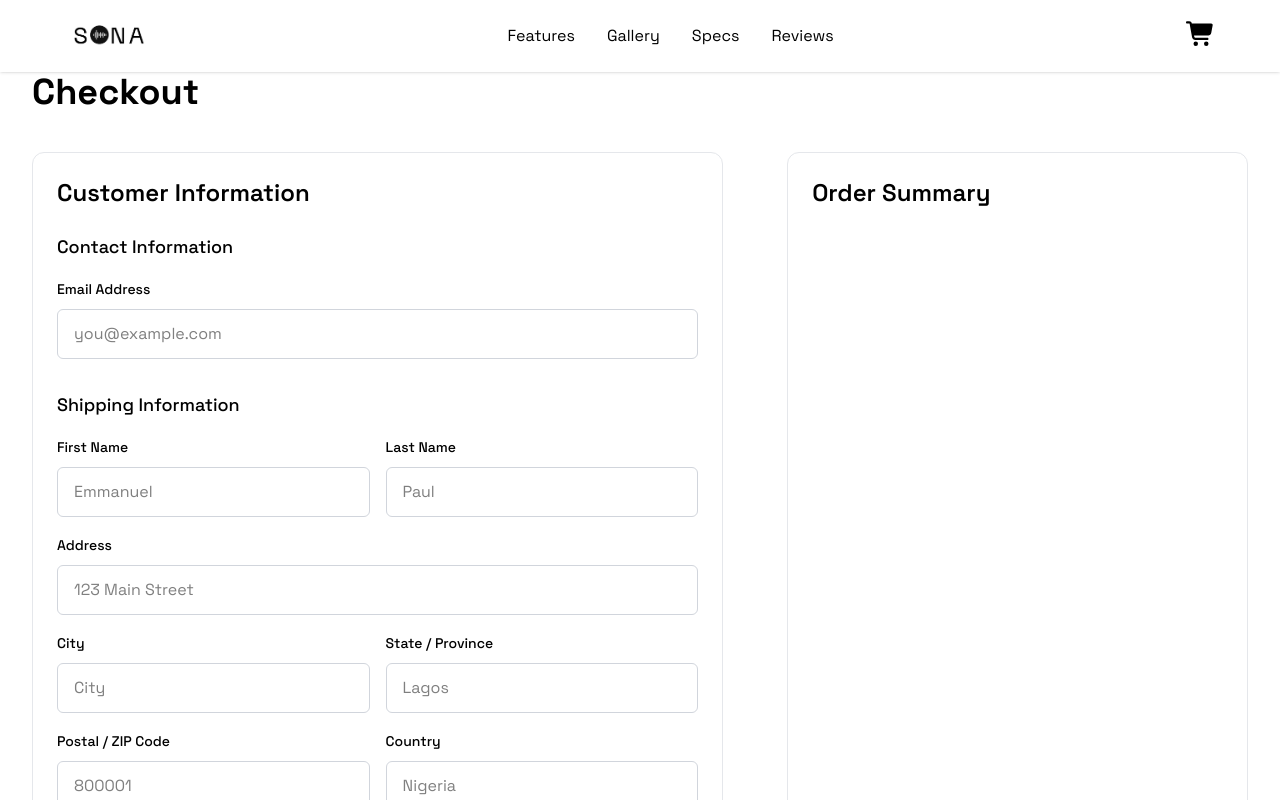
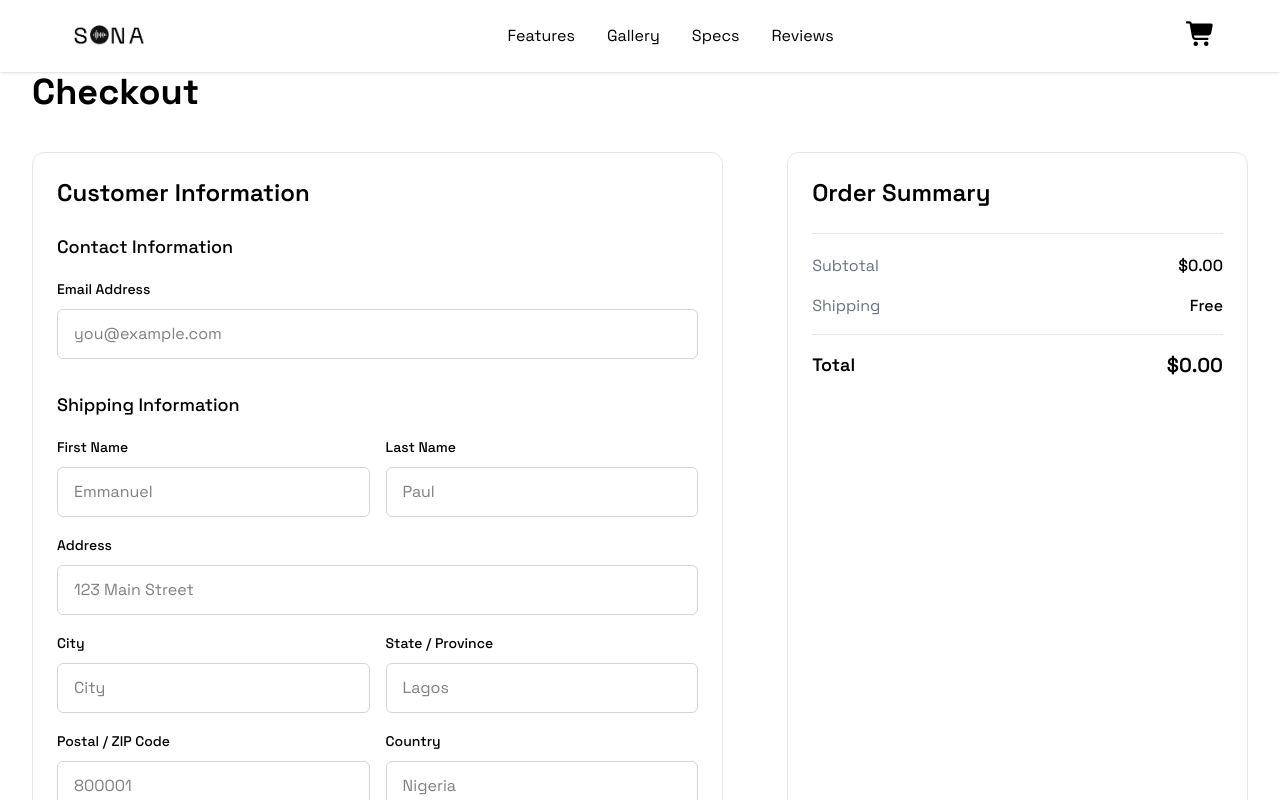
Before and after one commit to PaulEmmanuel8888/SONA, a React (Vite) app in the folder frontend/: page /checkout in a window 1280 px wide. Shown: the top 800 px of the page. Built offline with nearby package versions, Linux system fonts and the light colour scheme.

Commit message:
Update Checkout form with Order Summary to display selected items

```diff
--- a/frontend/src/pages/Checkout.jsx
+++ b/frontend/src/pages/Checkout.jsx
@@ -1,6 +1,6 @@
 import Container from "../components/layout/Container";
 import { useState } from "react";
-
+import { useCart } from "../context/cartContext.jsx";
 const Checkout = () => {
   const [formData, setFormData] = useState({
     email: "",
@@ -13,6 +13,7 @@ const Checkout = () => {
     country: "",
     phone: "",
   });
+
   const handleChange = (event) => {
     const { name, value } = event.target;
 
@@ -21,6 +22,14 @@ const Checkout = () => {
       [name]: value,
     }));
   };
+  const { cartItems } = useCart();
+
+  const price = 59.99;
+
+  const subtotal = cartItems.reduce(
+    (total, item) => total + item.quantity * price,
+    0,
+  );
   return (
     <section id="checkout">
       <Container className="mt-[10vh]">
@@ -191,6 +200,56 @@ const Checkout = () => {
 
           <div className="border border-gray-200 rounded-xl p-6">
             <h2 className="text-2xl font-semibold">Order Summary</h2>
+
+            <div className="flex flex-col gap-6 mt-6">
+              {cartItems.map((item) => (
+                <div
+                  key={item.color.name}
+                  className="flex items-center justify-between gap-4"
+                >
+                  <div className="flex items-center gap-4">
+                    <div className="w-20 h-20 bg-gray-100 rounded-lg overflow-hidden shrink-0">
+                      <img
+                        src={item.color.image}
+                        alt={`SONA ONE headphones in ${item.color.name} color`}
+                        className="w-full h-full object-contain"
+                      />
+                    </div>
+
+                    <div>
+                      <h3 className="font-medium">SONA ONE</h3>
+                      <p className="text-sm text-gray-500">{item.color.name}</p>
+                      <p className="text-sm text-gray-500">
+                        Qty: {item.quantity}
+                      </p>
+                    </div>
+                  </div>
+
+                  <p className="font-medium">
+                    ${(price * item.quantity).toFixed(2)}
+                  </p>
+                </div>
+              ))}
+
+              <div className="border-t border-gray-200 pt-5 flex flex-col gap-4">
+                <div className="flex items-center justify-between">
+                  <p className="text-gray-500">Subtotal</p>
+                  <p className="font-medium">${subtotal.toFixed(2)}</p>
+                </div>
+
+                <div className="flex items-center justify-between">
+                  <p className="text-gray-500">Shipping</p>
+                  <p className="font-medium">Free</p>
+                </div>
+
+                <div className="border-t border-gray-200 pt-4 flex items-center justify-between">
+                  <p className="text-lg font-semibold">Total</p>
+                  <p className="text-xl font-semibold">
+                    ${subtotal.toFixed(2)}
+                  </p>
+                </div>
+              </div>
+            </div>
           </div>
         </div>
       </Container>
```
